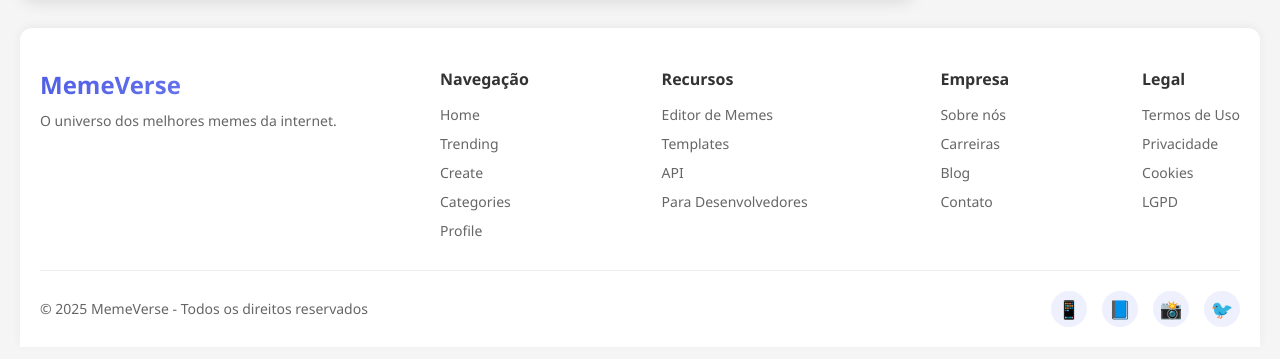
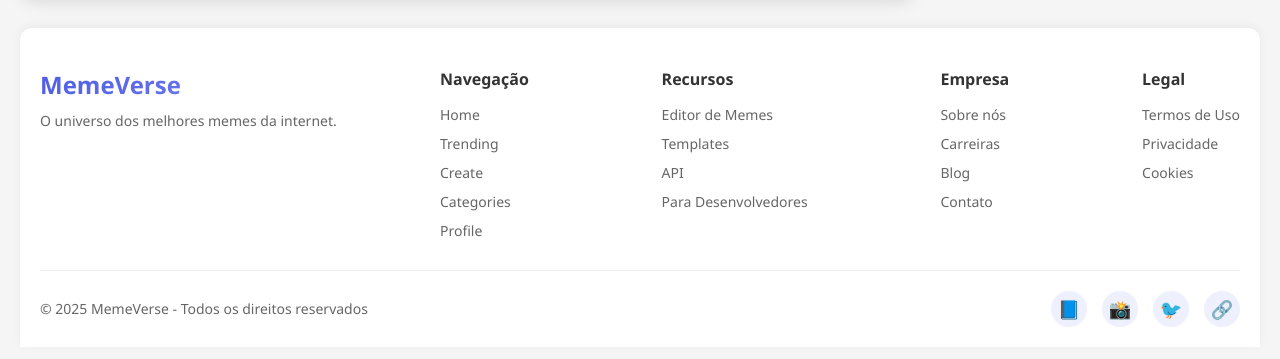
Before and after one commit to Vinirocha388/MemeVerse-props, a Next.js app: page / in a window 1280 px wide. Shown: the part 3408-3767 px from the top of the page. Built offline with nearby package versions, Linux system fonts and the light colour scheme.

Commit message:
feat: update Footer component

```diff
--- a/src/app/components/Footer/index.jsx
+++ b/src/app/components/Footer/index.jsx
@@ -1,6 +1,6 @@
-import styles from './Footer.module.css';
+import styles from "./Footer.module.css";
 
-const Footer = () => {
+const Footer = ({ footerData, socialLinks }) => {
     return (
         <footer className={styles.footer}>
             <div className={styles.footerTop}>
@@ -10,68 +10,35 @@ const Footer = () => {
                 </div>
 
                 <div className={styles.footerNavContainer}>
-            <div className={styles.footerNavSection}>
-              <h3>Navegação</h3>
+
+                    {footerData.map((item, index) => (
+                        <div className={styles.footerNavSection} key={index}>
+                            <h3>{item.title}</h3>
                             <nav className={styles.footerNav}>
-                <a href="#">Home</a>
-                <a href="#">Trending</a>
-                <a href="#">Create</a>
-                <a href="#">Categories</a>
-                <a href="#">Profile</a>
+                                {item.links.map((link, linkIndex) => (
+                                    <a href="#" key={linkIndex}>
+                                        {link}
+                                    </a>
+                                ))}
                             </nav>
                         </div>
+                    ))}
 
-            <div className={styles.footerNavSection}>
-              <h3>Recursos</h3>
-              <nav className={styles.footerNav}>
-                <a href="#">Editor de Memes</a>
-                <a href="#">Templates</a>
-                <a href="#">API</a>
-                <a href="#">Para Desenvolvedores</a>
-              </nav>
-            </div>
-
-            <div className={styles.footerNavSection}>
-              <h3>Empresa</h3>
-              <nav className={styles.footerNav}>
-                <a href="#">Sobre nós</a>
-                <a href="#">Carreiras</a>
-                <a href="#">Blog</a>
-                <a href="#">Contato</a>
-              </nav>
-            </div>
-
-            <div className={styles.footerNavSection}>
-              <h3>Legal</h3>
-              <nav className={styles.footerNav}>
-                <a href="#">Termos de Uso</a>
-                <a href="#">Privacidade</a>
-                <a href="#">Cookies</a>
-                <a href="#">LGPD</a>
-              </nav>
-            </div>
                 </div>
             </div>
 
             <div className={styles.footerBottom}>
                 <p>© 2025 MemeVerse - Todos os direitos reservados</p>
                 <div className={styles.socialLinks}>
-            <a href="#" className={styles.socialLink}>
-              <span>📱</span>
+                    {socialLinks.map((item, index) => (
+                        <a href="#" key={index} className={styles.socialLink}>
+                            {item.icon}
                         </a>
-            <a href="#" className={styles.socialLink}>
-              <span>📘</span>
-            </a>
-            <a href="#" className={styles.socialLink}>
-              <span>📸</span>
-            </a>
-            <a href="#" className={styles.socialLink}>
-              <span>🐦</span>
-            </a>
+                    ))}
                 </div>
             </div>
         </footer>
     )
 }
 
-export default Footer;
+export default Footer
--- a/src/app/page.jsx
+++ b/src/app/page.jsx
@@ -1,4 +1,3 @@
-import { Inter } from "next/font/google";
 import Footer from "./components/Footer";
 import Header from "./components/Header";
 import styles from "./page.module.css";
@@ -401,7 +400,52 @@ export default function Home() {
       </div>
 
       {/* COMPONENTE: Footer */}
-     <Footer/>
+     <Footer footerData={[
+          {
+            title: "Navegação",
+            links: [
+              "Home",
+              "Trending",
+              "Create",
+              "Categories",
+              "Profile",
+            ],
+          },
+          {
+            title: "Recursos",
+            links: [
+              "Editor de Memes",
+              "Templates",
+              "API",
+              "Para Desenvolvedores",
+            ],
+          },
+          {
+            title: "Empresa",
+            links: [
+              "Sobre nós",
+              "Carreiras",
+              "Blog",
+              "Contato",
+            ],
+          },
+          {
+            title: "Legal",
+            links: [
+              "Termos de Uso",
+              "Privacidade",
+              "Cookies",
+            ],
+          },
+      ]}
+        socialLinks={[
+          { icon: "📘" },
+          { icon: "📸" },
+          { icon: "🐦" },
+          { icon: "🔗" },
+        ]}  />
+
+
       {/* FIM COMPONENTE: Footer */}
     </div>
   );
```
Lines whose indentation alone changed are shown as unchanged.
